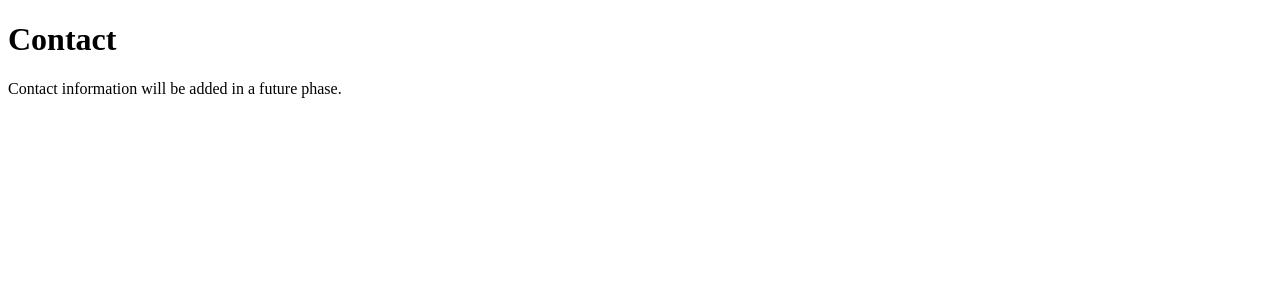
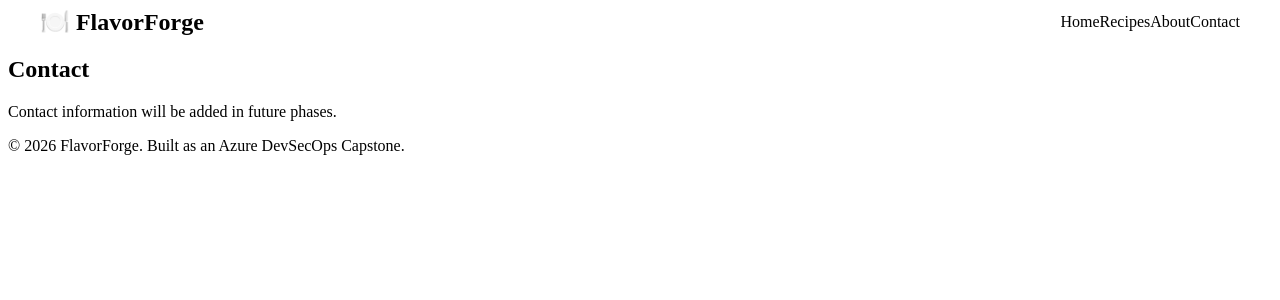
Before and after one commit to bymalathi/flavorforge-azure-devsecops-capstone, a React app in the folder frontend/: page /contact in a window 1280 px wide. Shown: the top 300 px of the page. Built offline with nearby package versions, Linux system fonts and the light colour scheme; the HTML template or start-up script is replaced by a standard one.

Commit message:
refactor(frontend): introduce shared layout using React Router Outlet

```diff
--- a/frontend/src/App.jsx
+++ b/frontend/src/App.jsx
@@ -1,8 +1,6 @@
-import {
-  BrowserRouter,
-  Routes,
-  Route,
-} from "react-router-dom";
+import { BrowserRouter, Routes, Route } from "react-router-dom";
+
+import Layout from "./layouts/Layout";
 
 import HomePage from "./pages/HomePage";
 import AboutPage from "./pages/AboutPage";
@@ -13,13 +11,15 @@ function App() {
   return (
     <BrowserRouter>
       <Routes>
-        <Route path="/" element={<HomePage />} />
+        <Route element={<Layout />}>
+          <Route path="/" element={<HomePage />} />
 
-        <Route path="/recipes" element={<RecipesPage />} />
+          <Route path="/recipes" element={<RecipesPage />} />
 
-        <Route path="/about" element={<AboutPage />} />
+          <Route path="/about" element={<AboutPage />} />
 
-        <Route path="/contact" element={<ContactPage />} />
+          <Route path="/contact" element={<ContactPage />} />
+        </Route>
       </Routes>
     </BrowserRouter>
   );
--- /dev/null
+++ b/frontend/src/layouts/Layout.jsx
@@ -0,0 +1,20 @@
+import { Outlet } from "react-router-dom";
+
+import Header from "../components/Header/Header";
+import Footer from "../components/Footer/Footer";
+
+function Layout() {
+  return (
+    <>
+      <Header />
+
+      <main>
+        <Outlet />
+      </main>
+
+      <Footer />
+    </>
+  );
+}
+
+export default Layout;
--- a/frontend/src/pages/AboutPage.jsx
+++ b/frontend/src/pages/AboutPage.jsx
@@ -1,13 +1,13 @@
 function AboutPage() {
   return (
-    <main>
+    <section>
       <h1>About FlavorForge</h1>
 
       <p>
         FlavorForge demonstrates modern cloud-native application development
-        using Azure DevSecOps practices.
+        using Azure DevSecOps best practices.
       </p>
-    </main>
+    </section>
   );
 }
 
--- a/frontend/src/pages/ContactPage.jsx
+++ b/frontend/src/pages/ContactPage.jsx
@@ -1,10 +1,12 @@
 function ContactPage() {
   return (
-    <main>
+    <section>
       <h1>Contact</h1>
 
-      <p>Contact information will be added in a future phase.</p>
-    </main>
+      <p>
+        Contact information will be added in future phases.
+      </p>
+    </section>
   );
 }
 
--- a/frontend/src/pages/HomePage.jsx
+++ b/frontend/src/pages/HomePage.jsx
@@ -1,15 +1,11 @@
-import Header from "../components/Header/Header";
 import Hero from "../components/Hero/Hero";
 import Features from "../components/Features/Features";
-import Footer from "../components/Footer/Footer";
 
 function HomePage() {
   return (
     <>
-      <Header />
       <Hero />
       <Features />
-      <Footer />
     </>
   );
 }
--- a/frontend/src/pages/RecipesPage.jsx
+++ b/frontend/src/pages/RecipesPage.jsx
@@ -1,10 +1,12 @@
 function RecipesPage() {
   return (
-    <main>
+    <section>
       <h1>Recipes</h1>
 
-      <p>Recipe management functionality will be added in future phases.</p>
-    </main>
+      <p>
+        Recipe management functionality will be added in future phases.
+      </p>
+    </section>
   );
 }
 
```
Also changed, not shown: 1 other file (tests, documents, lock files or other folders).
